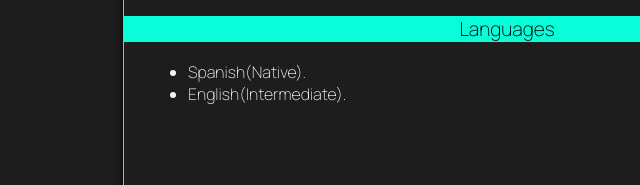
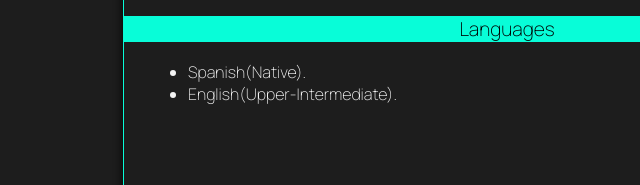
Before and after one commit to Panterday/portfolio, a website built with webpack: page src/index.html in a window 1280 px wide. Shown: the part 2911-3096 px from the top of the page, 133-773 px from the left. Built offline with nearby package versions, Linux system fonts and the light colour scheme; files whose address does not match are found by name.

Commit message:
version 2

```diff
--- a/src/index.html
+++ b/src/index.html
@@ -153,7 +153,7 @@
                                 Spanish(Native).
                             </li>
                             <li>
-                                English(Intermediate).
+                                English(Upper-Intermediate).
                             </li>
                         </ul>
                     </div>
```
Also changed, not shown: docs/index.html (+1 -1 lines), 2 other files.
